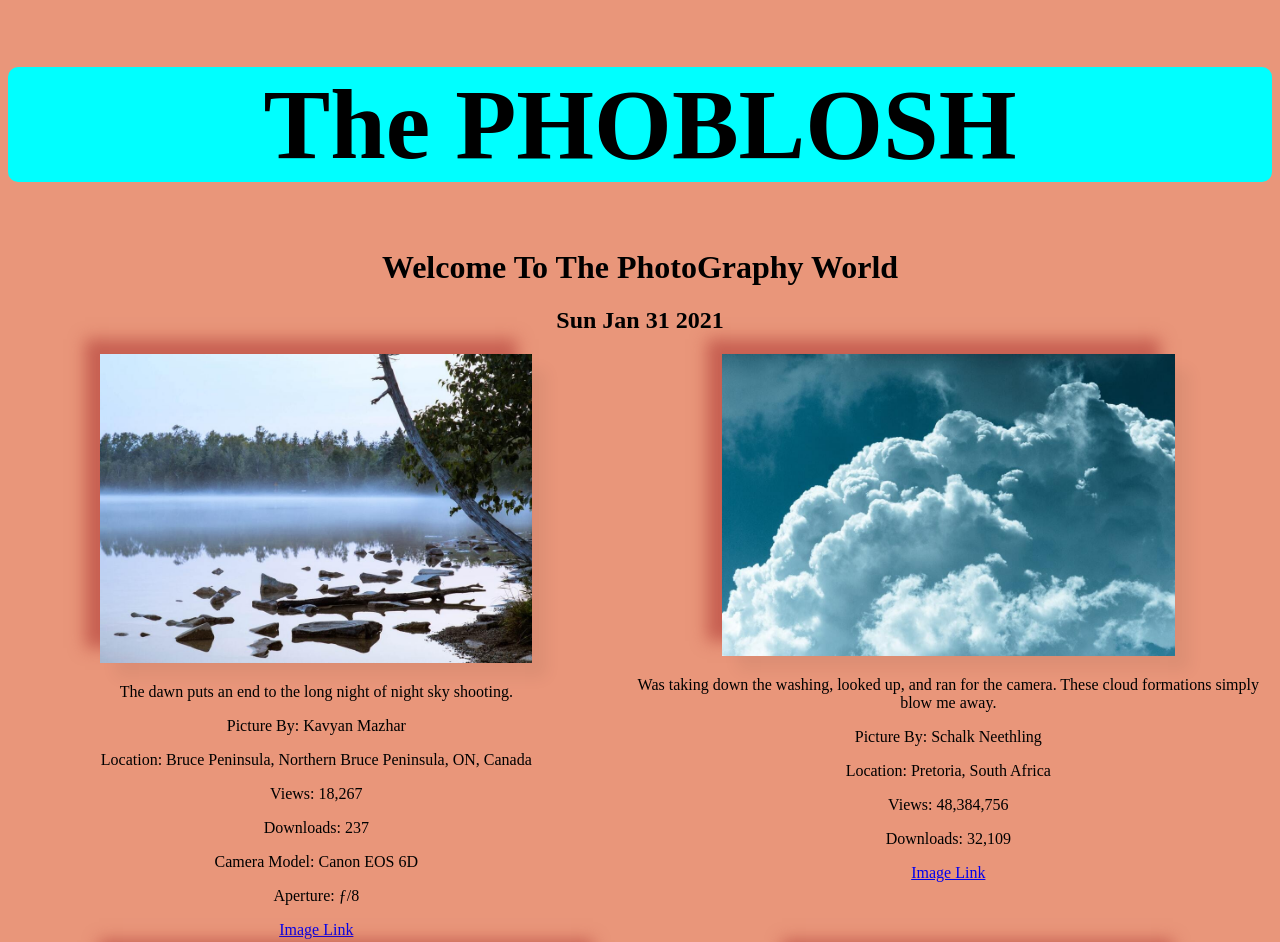
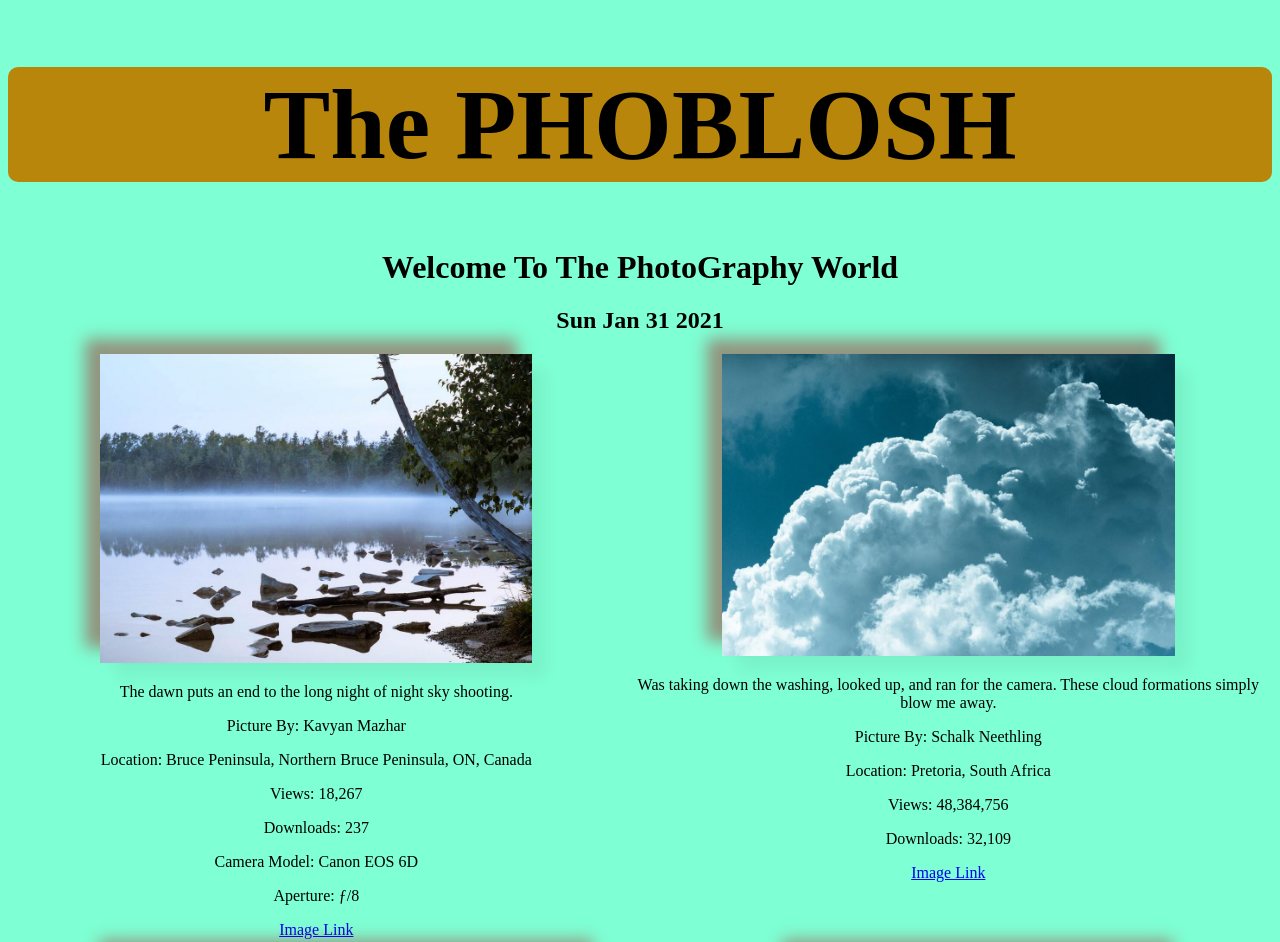
Before and after one commit to NeilTheCoder-123/THE-PHOBLOSH, a plain HTML site: page index.html in a window 1280 px wide. Shown: the top 942 px of the page. Drawn offline with Linux system fonts and the light colour scheme.

Commit message:
Add files via upload

```diff
--- a/style.css
+++ b/style.css
@@ -1,6 +1,6 @@
 body {
     text-align: center;
-    background-color: darksalmon;
+    background-color: aquamarine;
 }
 img {
     width: 70%;
@@ -28,7 +28,7 @@ img:nth-child(2) {
 }
 #pho {
     font-size: 100px;
-    background-color: aqua;
+    background-color: darkgoldenrod;
     border-radius: 10px;
     background-size: contain;
 }
```
